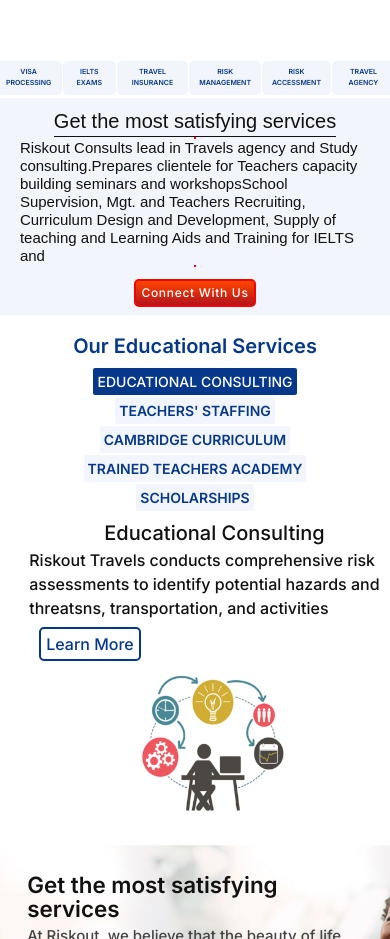
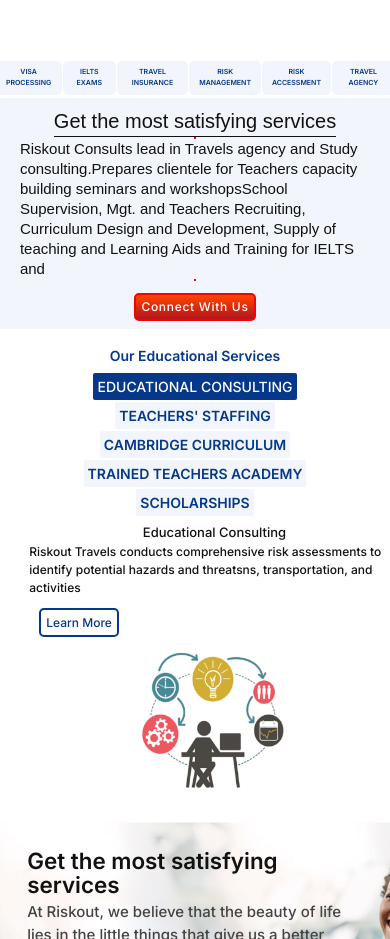
Before and after one commit to VictorKingsHub/consults, a Next.js app: page / in a window 390 px wide. Shown: the part 920-1859 px from the top of the page. Built offline with nearby package versions, Linux system fonts and the light colour scheme.

Commit message:
home resolution

```diff
--- a/app/components/accordionMenu/AccordionMenu.module.css
+++ b/app/components/accordionMenu/AccordionMenu.module.css
@@ -23,7 +23,7 @@
 }
 
 @media(max-width: 768px) {
-    .both{
+    .both {
         width: 100vw;
     }
 
@@ -40,7 +40,7 @@
 }
 
 @media(max-width: 768px) {
-    .wrapper{
+    .wrapper {
         flex-direction: column;
         gap: 2px;
     }
@@ -51,17 +51,19 @@
     padding: .5rem;
 }
 
-.edu{
+.edu h1 {
     color: var(--blue);
     margin-bottom: 7px;
     font-weight: 600;
     font-size: 20px;
+
+    @media(max-width: 768px) {
+        font-size: 14px;
+    }
 }
 
 .question {
-    /* padding: .3rem; */
     padding: .4rem .5rem;
-
     font-size: 13px;
     font-weight: 600;
     border-radius: 2px;
@@ -70,19 +72,25 @@
     color: var(--blue);
     background-color: var(--light);
     text-transform: uppercase;
+
+    @media(max-width: 768px) {
+        font-size: 12px;
     }
+}
+
 .question:hover {
     opacity: .8;
 }
 
 @media(max-width: 768px) {
-    .question{
+    .question {
         font-size: 14px;
         padding: 3px 4px;
     }
 
 }
-.active{
+
+.active {
     padding: .3rem;
     font-weight: 500;
     color: var(--white);
@@ -98,7 +106,7 @@
 }
 
 @media(max-width: 768px) {
-    .active{
+    .active {
         font-size: 14px;
         padding: 3px 4px;
     }
@@ -121,7 +129,7 @@
 }
 
 @media(max-width: 768px) {
-    .answer{
+    .answer {
         width: 90vw !important;
         padding: 7px 10px;
     }
@@ -132,16 +140,12 @@
     font-size: 25px;
     font-weight: 500;
     color: var(--dark);
-}
+
     @media(max-width: 768px) {
-    .title{
-        font-size: 20px;
+            font-size: 13px;
             text-align: center;
     }
-
 }
-
-
 
 .com {
     display: flex;
@@ -152,7 +156,7 @@
 }
 
 @media(max-width: 768px) {
-    .com{
+    .com {
         flex-direction: column-reverse;
         gap: 10px;
     }
@@ -171,16 +175,20 @@
 }
 
 @media(max-width: 768px) {
-    .answerImg, .answerText{
+
+    .answerImg,
+    .answerText {
         width: 95vw;
     }
 
 }
-.img{
+
+.img {
     margin: 0 auto;
 }
+
 @media(max-width: 768px) {
-    .img{
+    .img {
         width: 150px;
     }
 
@@ -188,16 +196,21 @@
 
 .but {
     margin-top: 20px;
-}
+
     @media(max-width: 768px) {
-    .but{
             margin-left: 10px;
             margin-top: 12px;
     }
+}
 
+
+
+.desc {
+    color: var(--dark);
+    @media(max-width: 768px) {
+        font-size: 12px;
 }
-.desc{
-    color: var(--dark);
+
 }
 
 .button {
@@ -208,8 +221,13 @@
     color: var(--blue);
     padding: 5px;
     border-radius: 5px;
+
+    @media(max-width: 768px) {
+        font-size: 12px;
 }
-.button:hover{
+}
+
+.button:hover {
     background-color: var(--blue);
     color: var(--white);
 }
--- a/app/components/reusable/centralText/CentralText.module.css
+++ b/app/components/reusable/centralText/CentralText.module.css
@@ -4,7 +4,7 @@
     box-sizing: border-box;
     margin: 0;
     height: fit-content;
-    padding: 4rem 4rem;
+    padding: 6rem;
     display: flex;
     justify-content: center;
     align-items: center;
@@ -71,7 +71,7 @@
 
     @media (max-width: 768px) {
             font-size: 15px;
-            line-height: 18px;
+            line-height: 20px;
             padding: 0 1rem;
             text-align: left;
     }
```
Lines whose indentation alone changed are shown as unchanged.
